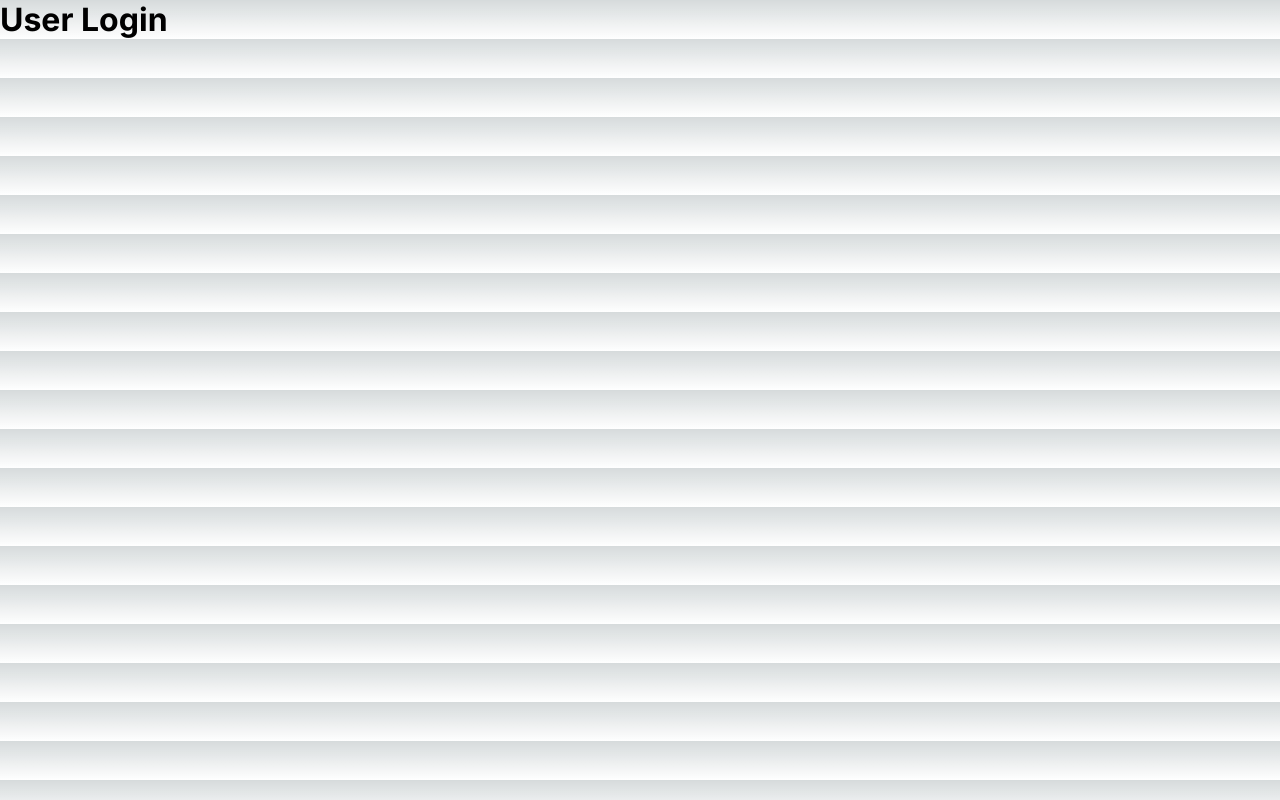
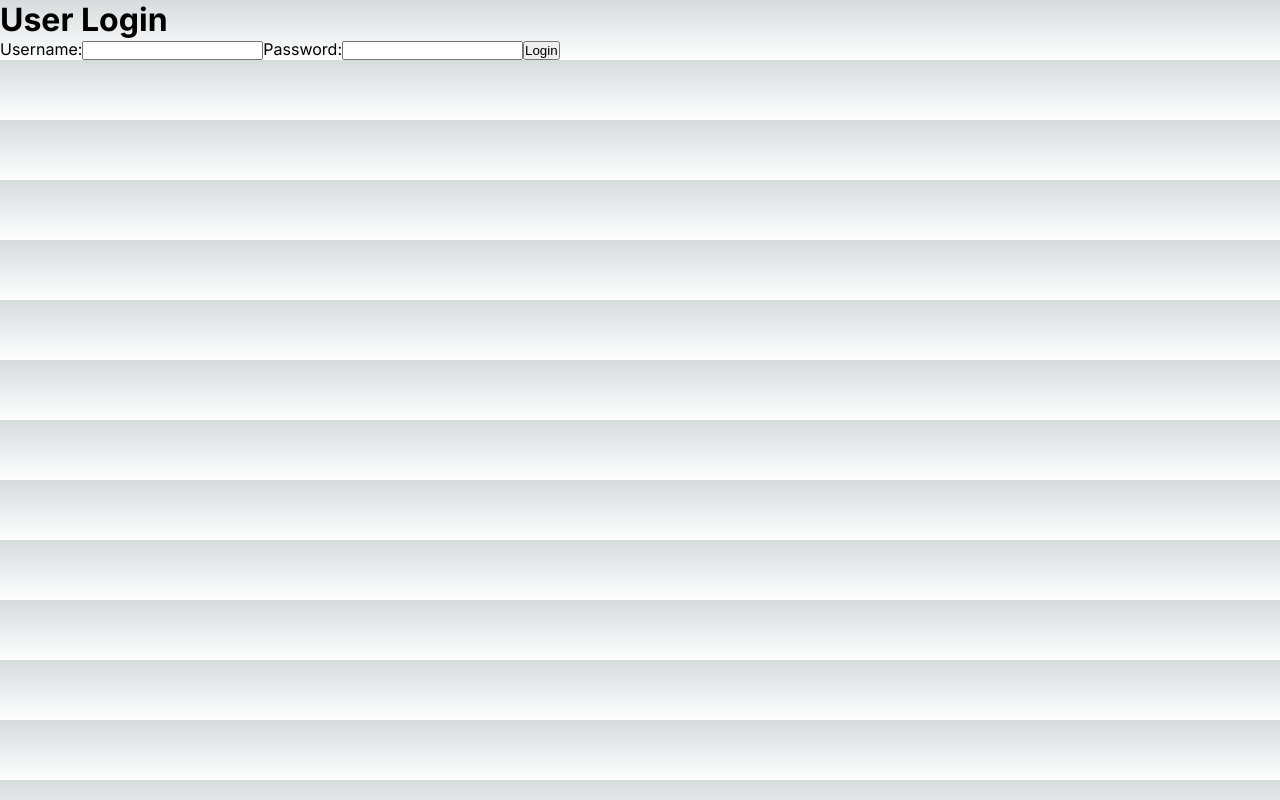
Before and after one commit to jrbrayjr2006/user-react-ui, a Next.js app: page / in a window 1280 px wide. Built offline with nearby package versions, Linux system fonts and the light colour scheme.

Commit message:
add login form

```diff
--- a/src/app/page.module.css
+++ b/src/app/page.module.css
@@ -108,6 +108,11 @@
 .logo {
   position: relative;
 }
+
+.invalid {
+  color: var(--red);
+}
+
 /* Enable hover only on non-touch devices */
 @media (hover: hover) and (pointer: fine) {
   .card:hover {
--- a/src/app/page.tsx
+++ b/src/app/page.tsx
@@ -2,9 +2,21 @@ import Image from "next/image";
 import styles from "./page.module.css";
 
 export default function Home() {
+  let isInvalid = false;
   return (
     <main>
       <h1>User Login</h1>
+      <form>
+        <label>
+          Username:
+          <input className={ isInvalid ? 'invalid' : undefined} type="text" name="username" />
+        </label>
+        <label>
+          Password:
+          <input type="password" name="password" />
+        </label>
+        <button type="submit">Login</button>
+      </form>
     </main>
   );
 }
```
